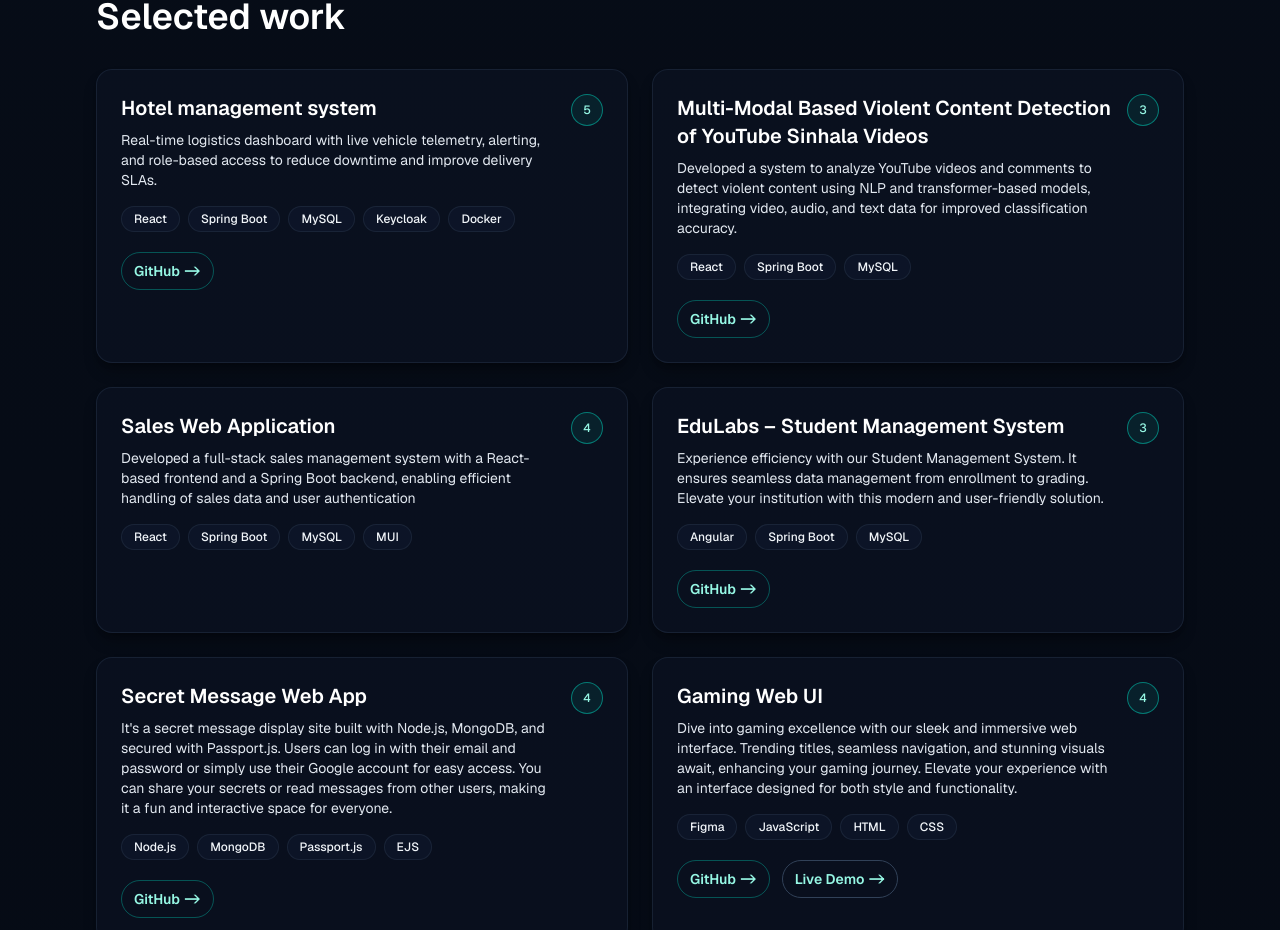
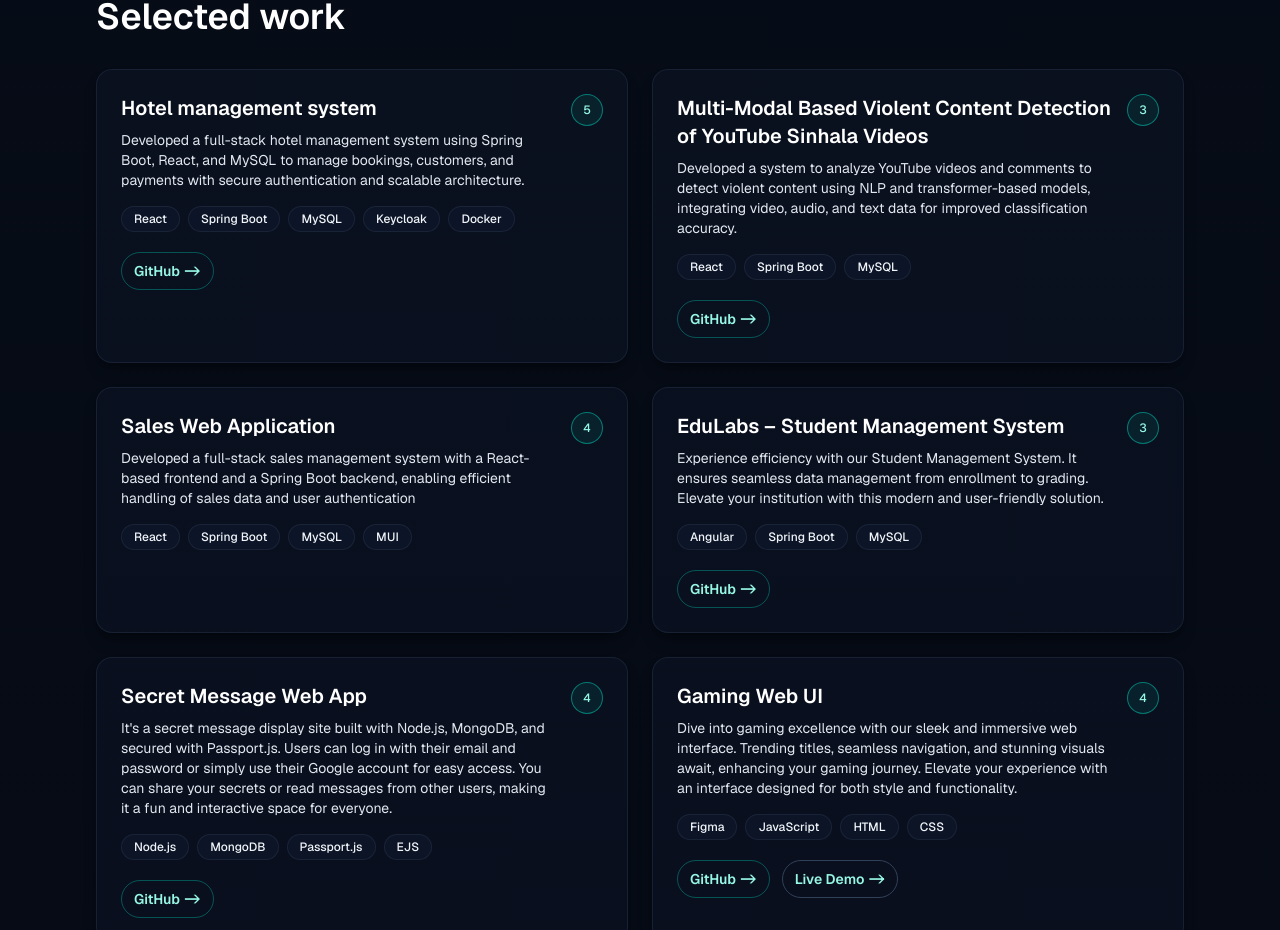
Before and after one commit to SuwanthaDarshana/portfolio_next_update, a Next.js app: page / in a window 1280 px wide. Shown: the part 2471-3401 px from the top of the page. Built offline with nearby package versions, Linux system fonts and the light colour scheme; no server answers.

Commit message:
update project description

```diff
--- a/app/page.tsx
+++ b/app/page.tsx
@@ -89,7 +89,7 @@ const projects = [
   {
     title: "Hotel management system",
     description:
-      "Real-time logistics dashboard with live vehicle telemetry, alerting, and role-based access to reduce downtime and improve delivery SLAs.",
+      "Developed a full-stack hotel management system using Spring Boot, React, and MySQL to manage bookings, customers, and payments with secure authentication and scalable architecture.",
     tech: ["React", "Spring Boot", "MySQL", "Keycloak", "Docker"],
     github: "https://github.com/hotel-mgt-dev",
     // demo: "https://fleettrack-demo.vercel.app",
```
